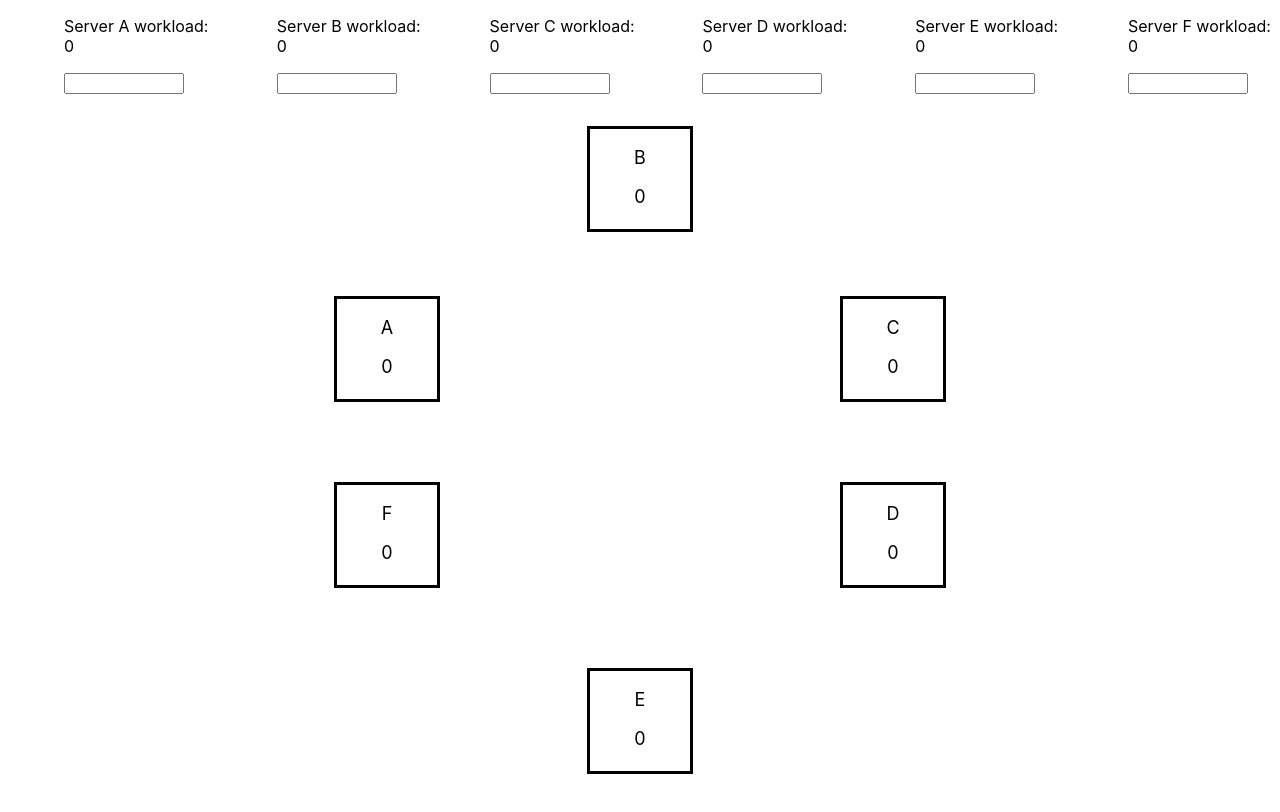
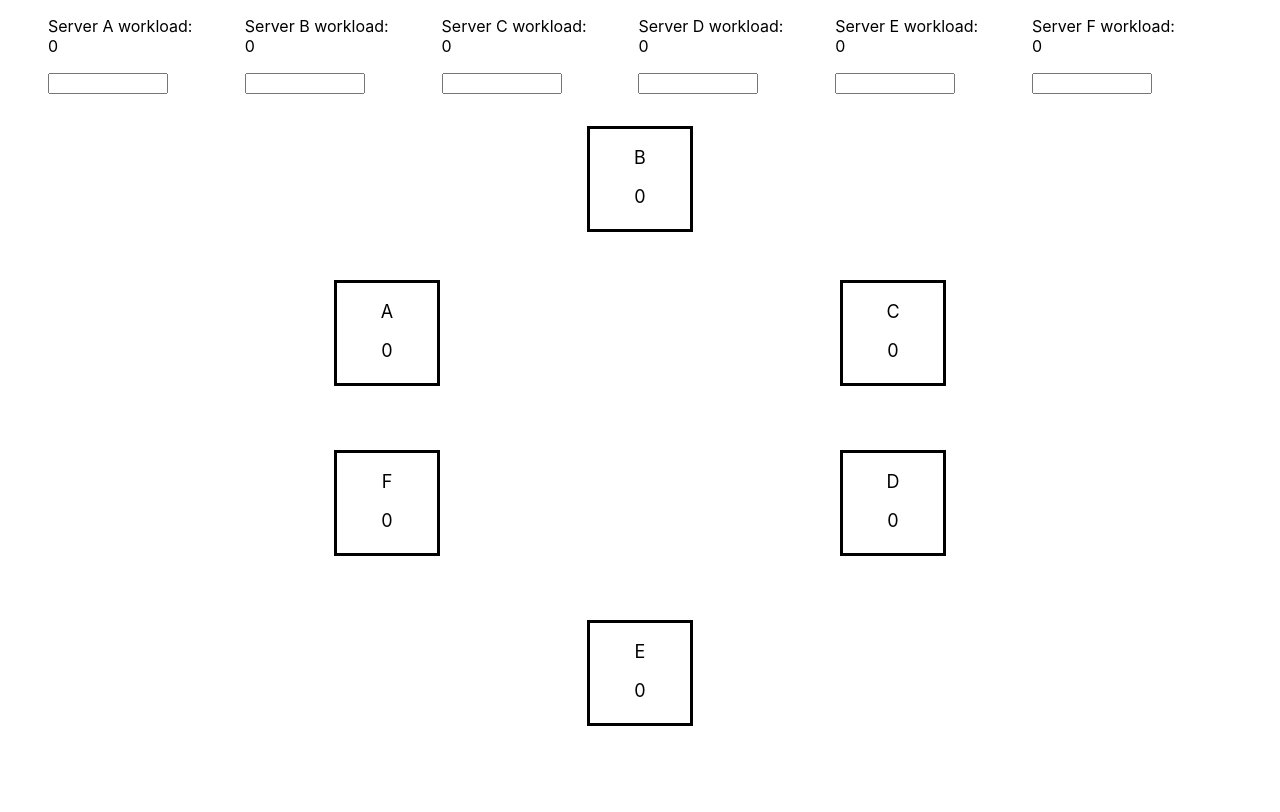
Before and after one commit to amosisok/BC-Cancer-Challenge, a React (Create React App) app in the folder app/: page / in a window 1280 px wide. Shown: the top 812 px of the page. Built offline with nearby package versions, Linux system fonts and the light colour scheme.

Commit message:
Clean up and refactor code

```diff
--- a/app/src/Components/App.js
+++ b/app/src/Components/App.js
@@ -1,4 +1,4 @@
-import React, { useState, useEffect } from 'react';
+import React, { useState} from 'react';
 import Server from './Server.js';
 import CreateServers from './CreateServer.js'
 
@@ -16,7 +16,6 @@ function App() {
   const [servers, setServerList] = useState(serverList);
 
   function onServerUpdate(childData) {
-    // console.log(childData)
     setServerList(childData);
   }
 
--- a/app/src/Components/CreateServer.css
+++ b/app/src/Components/CreateServer.css
@@ -1,6 +1,6 @@
 .form {
     display: inline-block;
-    margin-left: 4rem;
+    margin-left: 3rem;
     width: 9.3rem;
     max-width: 9.3rem;
 }
@@ -8,3 +8,7 @@
 .workLoadInputs {
     margin-bottom: 2rem;
 }
+
+html, body {
+    margin: 0; height: 100%; overflow: hidden
+}
--- a/app/src/Components/CreateServer.js
+++ b/app/src/Components/CreateServer.js
@@ -28,7 +28,6 @@ function CreateServers(props) {
         }
 
         if(serverList && workloadFormat.test(newWorkload)) {
-
             switch(serverName) {
                 case 'workloadA':
                     serverList[0].changeWorkload(newWorkload);
--- a/app/src/Components/Server.js
+++ b/app/src/Components/Server.js
@@ -82,7 +82,6 @@ class Server {
                 }
             }
         }
-
         this.setWorkload(quotient);
     }
 }
--- a/app/src/Components/ServerLayout.css
+++ b/app/src/Components/ServerLayout.css
@@ -17,13 +17,13 @@
     width: 100%;
     display: flex;
     justify-content: center;
-    margin-bottom: 4rem;
+    margin-bottom: 3rem;
   }
 
   .doubleRow {
     display: flex;
     justify-content: center;
-    margin-bottom: 5rem;
+    margin-bottom: 4rem;
     gap: 25rem;
   }
 
--- a/app/src/Components/ServerLayout.js
+++ b/app/src/Components/ServerLayout.js
@@ -1,5 +1,6 @@
 import './ServerLayout.css';
 import React, { useState, useEffect } from 'react';
+import { getCoordinates, drawLine } from '../Helpers/ServerHelper.js';
 
 function DrawServers(props) {
     const [sourceServer, setSourceServer] = useState({name: '', x: 0, y: 0});
@@ -11,7 +12,7 @@ function DrawServers(props) {
 
     function handleServerClick(event) {
         var servers = document.getElementsByClassName("server");
-        var currentServerObj, targetServerObj, sourceConnectedServers, targetConnectedServers;
+        var currentServerObj, sourceConnectedServers, targetConnectedServers;
 
         //Begin server selection by choosing source server
         if(sourceServer.x == 0 && sourceServer.y == 0) {
@@ -41,12 +42,10 @@ function DrawServers(props) {
             for(let i = 0; i < serverList.length; i++) {
                 if(serverList[i].getName() == sourceServer.name) {
                     source = serverList[i];
-                    // currentServerObj = serverList[i];
                 }
 
                 else if(serverList[i].getName() == event.currentTarget.id) {
                     target = serverList[i];
-                    // targetServerObj = serverList[i];
                 }
             }
 
@@ -152,53 +151,4 @@ function DrawServers(props) {
     )
 }
 
-
-/*
-getBoundingClientRect() returns an object that gives us the size and position of an element.
-https://developer.mozilla.org/en-US/docs/Web/API/Element/getBoundingClientRect
-We return the X-Y coordinates of the middle of the element
-*/
-function getCoordinates(id) {
-    var temp = document.getElementById(id);
-    if(temp) {
-        var rect = temp.getBoundingClientRect();
-        return [rect.left + (rect.right - rect.left)/2, rect.top + (rect.bottom - rect.top)/2];
-    }
-}
-
-/*
-The functions createLineElement() and drawLine() are used to draw
-lines between the servers.
-Source: https://stackoverflow.com/questions/4270485/drawing-lines-on-html-page, answer 1, by user madox2
-*/
-function createLineElement(x, y, length, angle) {
-    var line = document.createElement("div");
-    var styles = 'border: 1px solid black; '
-               + 'width: ' + length + 'px; '
-               + '-moz-transform: rotate(' + angle + 'rad); '
-               + '-webkit-transform: rotate(' + angle + 'rad); '
-               + 'position: absolute; '
-               + 'top: ' + y + 'px; '
-               + 'left: ' + x + 'px; '
-               + 'z-index: ' + '-1';
-
-    line.setAttribute('style', styles);
-    return line;
-  }
-
-  function drawLine(x1, y1, x2, y2) {
-    var a = x1 - x2;
-    var b = y1 - y2;
-    var c = Math.sqrt(a*a + b*b);
-
-    var slopeX = (x1 + x2)/2;
-    var slopeY = (y1 + y2)/2;
-
-    var x = slopeX - c / 2;
-    var y = slopeY;
-
-    var alpha = Math.PI - Math.atan2(-b, a);
-    return createLineElement(x, y, c, alpha);
-  }
-
 export default DrawServers;
--- /dev/null
+++ b/app/src/Helpers/ServerHelper.js
@@ -0,0 +1,49 @@
+/*
+getBoundingClientRect() returns an object that gives us the size and position of an element.
+https://developer.mozilla.org/en-US/docs/Web/API/Element/getBoundingClientRect
+We return the X-Y coordinates of the middle of the element
+*/
+function getCoordinates(id) {
+    var temp = document.getElementById(id);
+    if(temp) {
+        var rect = temp.getBoundingClientRect();
+        return [rect.left + (rect.right - rect.left)/2, rect.top + (rect.bottom - rect.top)/2];
+    }
+}
+
+/*
+The functions createLineElement() and drawLine() are used to draw
+lines between the servers.
+Source: https://stackoverflow.com/questions/4270485/drawing-lines-on-html-page, answer 1, by user madox2
+*/
+function createLineElement(x, y, length, angle) {
+    var line = document.createElement("div");
+    var styles = 'border: 1px solid black; '
+        + 'width: ' + length + 'px; '
+        + '-moz-transform: rotate(' + angle + 'rad); '
+        + '-webkit-transform: rotate(' + angle + 'rad); '
+        + 'position: absolute; '
+        + 'top: ' + y + 'px; '
+        + 'left: ' + x + 'px; '
+        + 'z-index: ' + '-1';
+
+    line.setAttribute('style', styles);
+    return line;
+  }
+
+  function drawLine(x1, y1, x2, y2) {
+    var a = x1 - x2;
+    var b = y1 - y2;
+    var c = Math.sqrt(a*a + b*b);
+
+    var slopeX = (x1 + x2)/2;
+    var slopeY = (y1 + y2)/2;
+
+    var x = slopeX - c / 2;
+    var y = slopeY;
+
+    var alpha = Math.PI - Math.atan2(-b, a);
+    return createLineElement(x, y, c, alpha);
+  }
+
+  export {drawLine, getCoordinates}
```
Also changed, not shown: app/src/Constants/Constants.js (line endings or trailing spaces). Lines whose indentation alone changed are shown as unchanged.
